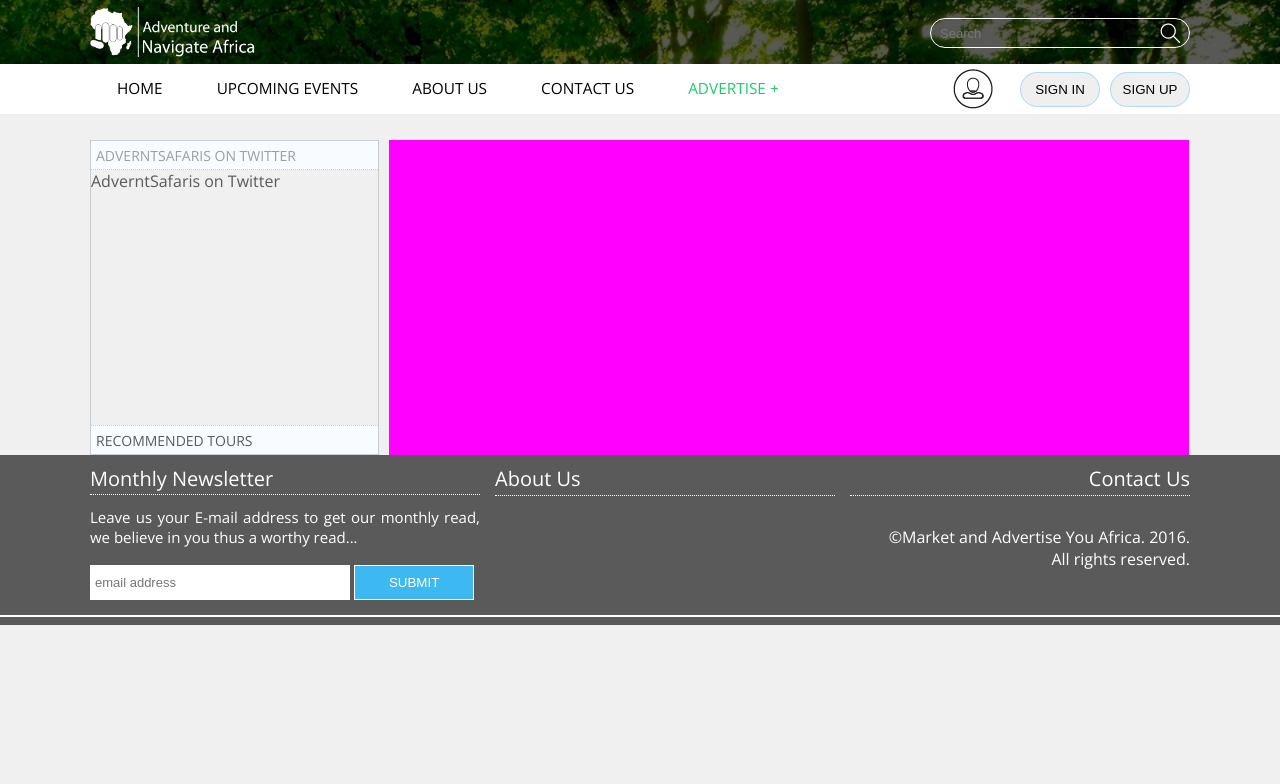
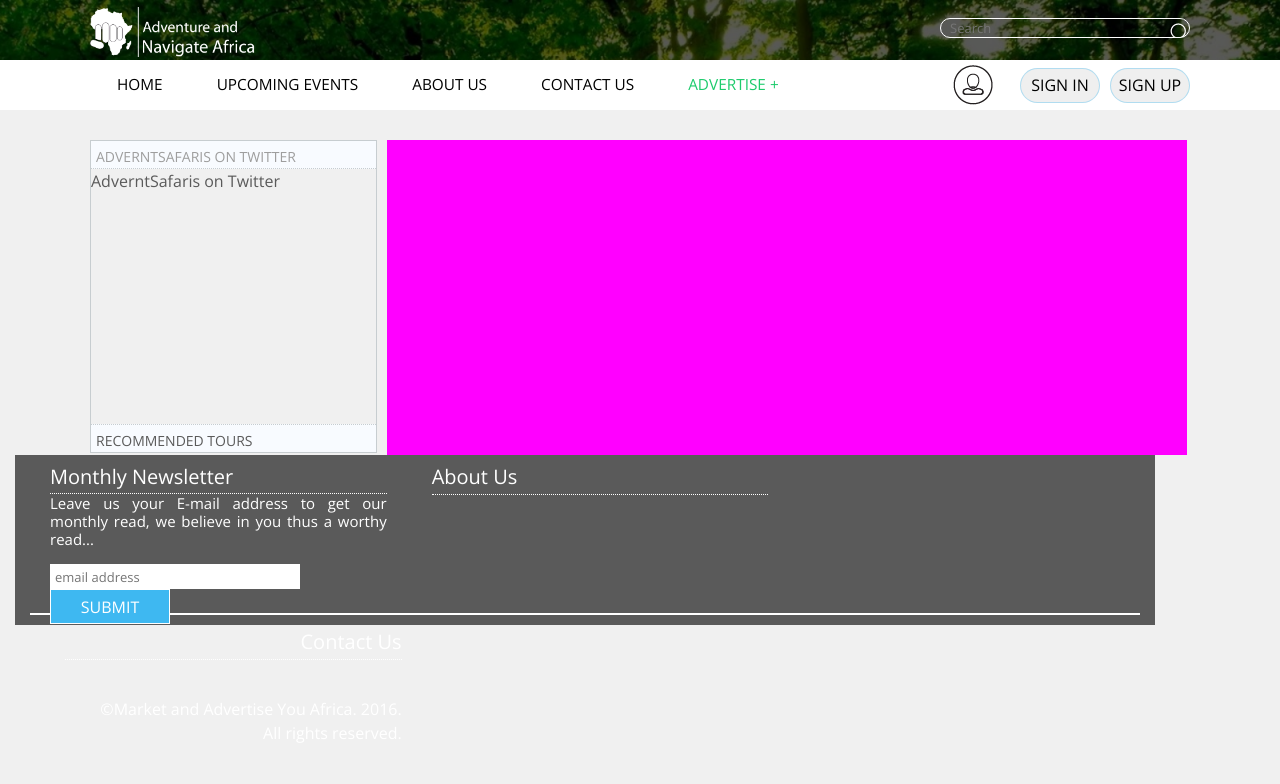
Before and after one commit to bakasajoshua/adverntsafaris, a CodeIgniter app: page /database/ in a window 1280 px wide. Shown: the top 784 px of the page. Run offline with CodeIgniter, Linux system fonts and the light colour scheme; some libraries are stand-ins or nearby versions.

Commit message:
Some bootstrap inception with fluidity issues

```diff
--- a/application/config/asset.php
+++ b/application/config/asset.php
@@ -75,13 +75,14 @@ $config['js_files']			=	array(
 								);
 $config['plugin_js_files']	=	array(
 									array('title'	=> 'jsCombo'		,	'file'	=>	'jsCombo-master/base.js'),
-									array('title'	=> 'load_jsCombo'	,	'file'	=>	'jsCombo-master/load_jsCombo.js')
+									array('title'	=> 'load_jsCombo'	,	'file'	=>	'jsCombo-master/load_jsCombo.js'),
+									array('title'	=> 'bootstrap'			,	'file'	=>	'bootstrap/js/bootstrap.js')
 
 
 								);
 $config['plugin_css_files']	=	array(
 									array('title'	=> 'jsCombo_css'			,	'file'	=>	'jsCombo-master/main.css'),
-									array('title'	=> 'Bootstrap_css'			,	'file'	=>	'bootstrap/css/bootstrap.min.css')
+									array('title'	=> 'bootstrap'			,	'file'	=>	'bootstrap/css/bootstrap.css')
 
 								);
 $config['plugin_php_files']	=	array(
--- a/application/core/MY_Controller.php
+++ b/application/core/MY_Controller.php
@@ -26,10 +26,11 @@ class  MY_Controller  extends  MX_Controller {
 
 		array_unshift($arr, "jquery","bootstrap");
 
+		$libs['css_plugin_files']		=	array();
+		$libs['css_files']				=	array();
 		$libs['js_files']				=	array();
-		$libs['css_files']				=	array();
 		$libs['js_plugin_files']		=	array();
-		$libs['css_plugin_files']		=	array();
+
 
 		$asset_path		=	$this->config->item('asset_path');
 
@@ -42,6 +43,16 @@ class  MY_Controller  extends  MX_Controller {
 		$all_plugin_css	=	$this->config->item('plugin_css_files');
 		$all_plugin_js	=	$this->config->item('plugin_js_files');
 
+
+		//load plugin css from the css folder
+		foreach ($arr as $css) {
+			foreach($all_plugin_css as $all){
+				if($css==$all['title']){
+					$libs['css_plugin_files']	=	array_merge($libs['css_plugin_files'],array($all['file']));
+				}
+			}
+		}
+
 		//load custom made css
 		foreach ($arr as $css) {
 			foreach($all_css as $all){
@@ -51,6 +62,7 @@ class  MY_Controller  extends  MX_Controller {
 			}
 		}
 
+
 		//load custom made js
 		foreach ($arr as $js) {
 			foreach($all_js as $all){
@@ -59,14 +71,7 @@ class  MY_Controller  extends  MX_Controller {
 				}
 			}
 		}
-		//load plugin css from the css folder
-		foreach ($arr as $css) {
-			foreach($all_plugin_css as $all){
-				if($css==$all['title']){
-					$libs['css_plugin_files']	=	array_merge($libs['css_plugin_files'],array($all['file']));
-				}
-			}
-		}
+
 		//load plugin js from the plugin js folder
 		foreach ($arr as $js) {
 			foreach($all_plugin_js as $all){
@@ -77,7 +82,6 @@ class  MY_Controller  extends  MX_Controller {
 			}
 		}
 
-
 		return 	$libs;
 	}
 }
--- a/application/modules/home/controllers/home.php
+++ b/application/modules/home/controllers/home.php
@@ -15,6 +15,7 @@ class home extends MY_Controller {
 		$data['title']="Homepage";
 
 		$data = array_merge($data,$this->load_libraries(array('template','menu','footer','fonts')));
+		// echo "<pre>";print_r($data);die();
 		$this->template($data);
 	}
 
--- a/application/modules/template/views/footer_view.php
+++ b/application/modules/template/views/footer_view.php
@@ -1,9 +1,9 @@
 
 <!-- End of other page contents -->
-    <div class="footer">
+    <div class="container footer">
     	<div class="sub_footerA">
-        	<div class="in_sub_footerA">
-            	<div class="footer_classA">
+        	<div class="row in_sub_footerA">
+            	<div class="footer_classA col-md-4">
                 	<div class="foot_strip" style="height:34px; border-bottom:dotted thin #FFF;">
                     	<h1 style="color:#FFF;">Monthly Newsletter</h1></div>
                     	<div class="foot_strip" style="height:55px;">
@@ -23,7 +23,7 @@
                         </div>
                 </div>
 
-                <div class="footer_classB" style="margin-left:15px;">
+                <div class="col-md-4 footer_classB" style="margin-left:15px;">
                 	<div class="foot_strip" style="height:35px; border-bottom:dotted thin #FFF;">
                     	<h1 style="color:#FFF;">About Us</h1>
                     </div>
@@ -32,7 +32,7 @@
                         </div>
                 </div>
 
-                <div class="footer_classB" style="margin-left:15px; text-align:right;">
+                <div class="col-md-4 footer_classB" style="margin-left:15px; text-align:right;">
                     <div class="foot_strip" style="height:35px; border-bottom:dotted thin #FFF;">
                         <h1 style="color:#FFF;">Contact Us</h1>
                     </div>
@@ -45,6 +45,7 @@
 
 <!-- End of Footer -->
 
-</div>
+</div><!--End of class hero(header_view)-->
+</div><!--End of class container(header_view)-->
 </body>
 </html>
--- a/application/modules/template/views/header_view.php
+++ b/application/modules/template/views/header_view.php
@@ -23,5 +23,5 @@
 <body>
 
 <!-- Start of the Page Contents -->
-<div class="container">
+<div class="container-fluid">
 <div class="hero">
--- a/application/modules/template/views/utils/dynamic_files.php
+++ b/application/modules/template/views/utils/dynamic_files.php
@@ -7,17 +7,17 @@
 	$cssTag="link";
 	$cssTagType=" type='text/css'";
 
+	if(is_array($css_plugin_files)){
+			foreach($css_plugin_files as $file){
+				echo "<".$cssTag." rel='stylesheet' href='".base_url()."assets/plugins/".$file."'/>\n";
+			}
+		}
+
 	if(is_array($css_files)){
 		foreach($css_files as $file){
 			echo "<".$cssTag." rel='stylesheet' href='".base_url()."assets/css/".$file."'/>\n";
 		}
 	}
-
-	if(is_array($css_plugin_files)){
-			foreach($css_plugin_files as $file){
-				echo "<".$cssTag." rel='stylesheet' href='".base_url()."assets/plugins/".$file."'/>\n";
-			}
-		}
 
 	if(is_array($js_files)){
 		foreach($js_files as $file){
```
